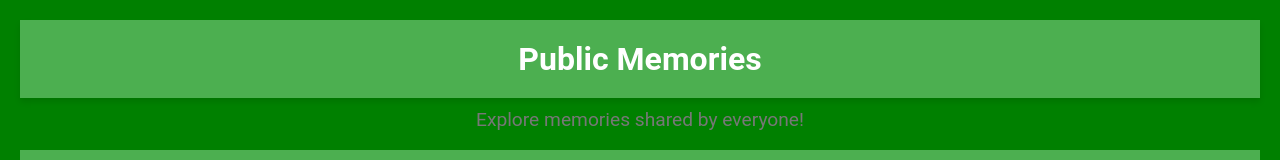
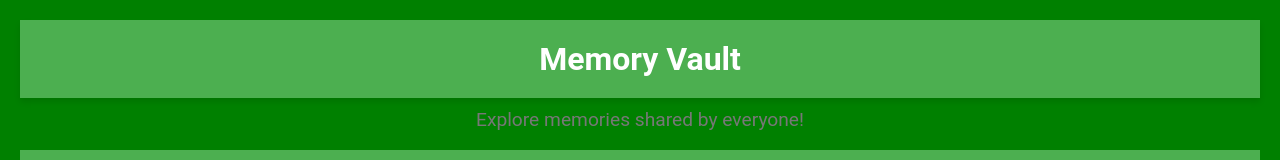
Before and after one commit to MeeranTajalli/memories-vault, a website: page public/index.html in a window 1280 px wide. Shown: the top 160 px of the page. Drawn offline with Linux system fonts and the light colour scheme; no server answers.

Commit message:
Update index.html

```diff
--- a/public/index.html
+++ b/public/index.html
@@ -9,7 +9,7 @@
 <body>
     <!-- Header with Navigation -->
     <header>
-        <h1>Public Memories</h1>
+        <h1>Memory Vault</h1>
         <p class="slogan">Explore memories shared by everyone!</p>
         <nav>
             <a href="index.html" class="nav-link">Home</a>
```
